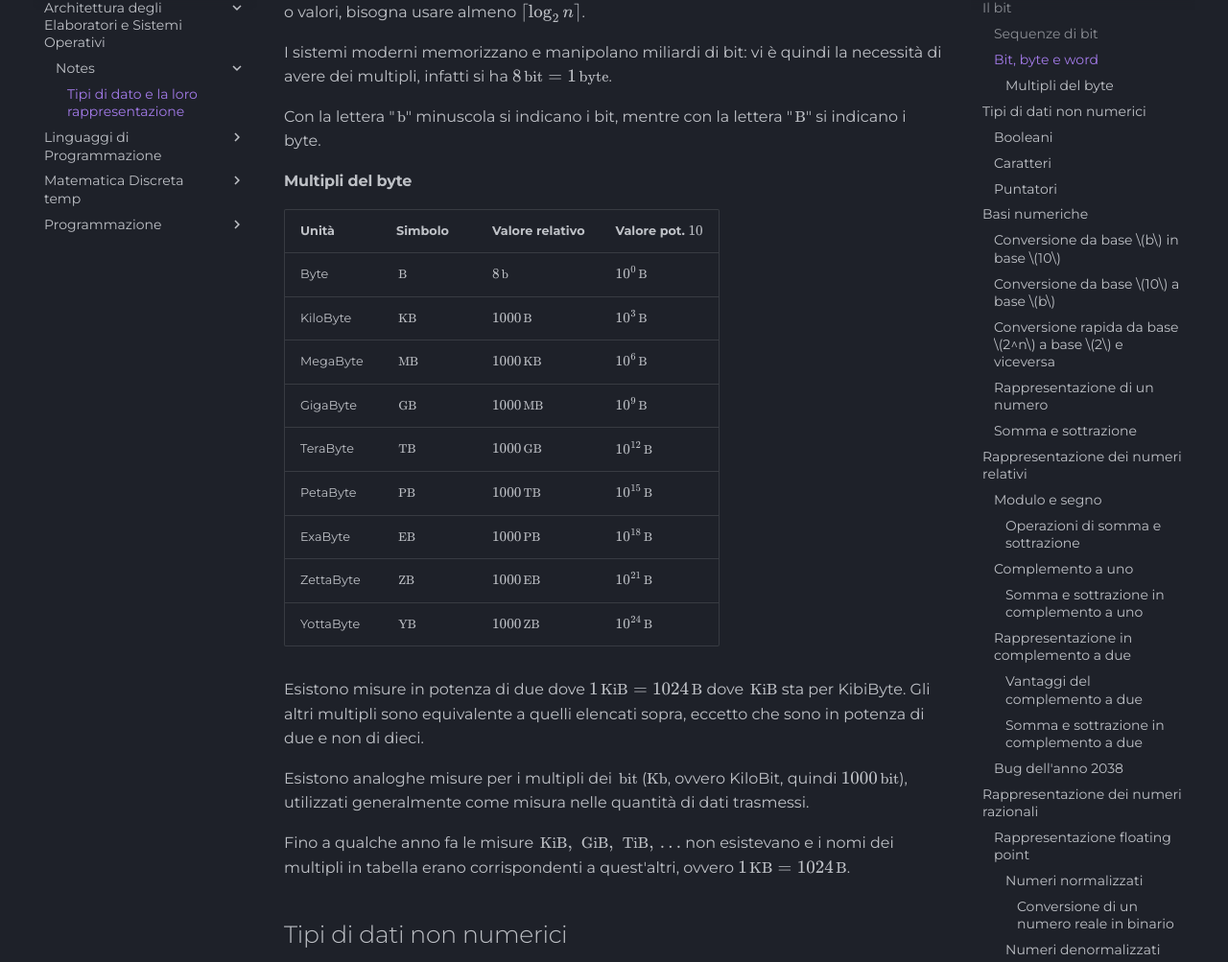
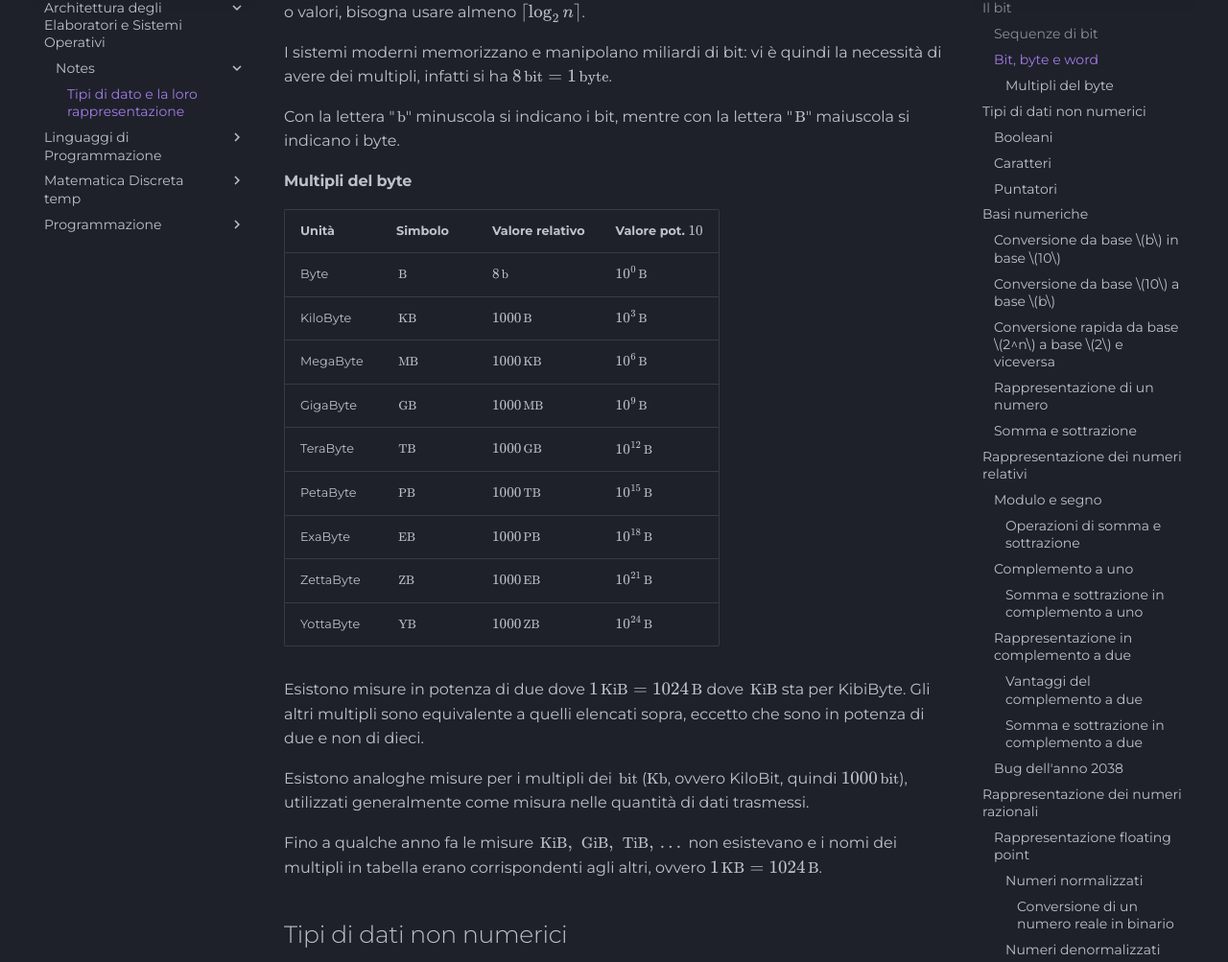
Before and after one commit to sravioli/temp-L31, an MkDocs documentation site: the page built from docs/Anno_I/Architettura_degli_Elaboratori_e_Sistemi_Operativi/notes/00_tipi_dato_rappresentazione.md, in a window 1280 px wide and 1400 px high, scrolled down 1472 px. Shown: the part 148-1151 px from the top of the window at 96% size. Built offline with MkDocs 1.6.1 and Material for MkDocs 9.7.7, drawn with Linux system fonts in a browser that asks for light colours; comment, search, counter and statistics services are not loaded.

Commit message:
fix(docs): fix typos, mispelling and phrasing

```diff
--- a/docs/Anno_I/Architettura_degli_Elaboratori_e_Sistemi_Operativi/notes/00_tipi_dato_rappresentazione.md
+++ b/docs/Anno_I/Architettura_degli_Elaboratori_e_Sistemi_Operativi/notes/00_tipi_dato_rappresentazione.md
@@ -78,7 +78,7 @@ I sistemi moderni memorizzano e manipolano miliardi di bit: vi è quindi la
 necessità di avere dei multipli, infatti si ha \(8 \bbit = 1 \bbyte\).
 
 Con la lettera "\(\bit\)" minuscola si indicano i bit, mentre con la lettera
-"\(\byte\)" si indicano i byte.
+"\(\byte\)" maiuscola si indicano i byte.
 
 #### Multipli del byte
 
@@ -102,9 +102,9 @@ Esistono analoghe misure per i multipli dei \(\bbit\) (\(\small{\rm Kb}\), ovver
 KiloBit, quindi \(1000\bbit\)), utilizzati generalmente come misura nelle quantità
 di dati trasmessi.
 
-Fino a qualche anno fa le misure \(\KiB,\, \GiB,\, \TiB,\,\dots\) non esistevano
-e i nomi dei multipli in tabella erano corrispondenti a quest'altri, ovvero
-\(1 \KB = 1024 \byte\).
+Fino a qualche anno fa le misure \(\KiB,\, \GiB,\, \TiB,\,\dotsc\,\) non
+esistevano e i nomi dei multipli in tabella erano corrispondenti agli altri,
+ovvero \(1 \KB = 1024 \byte\).
 
 ## Tipi di dati non numerici
 
```
